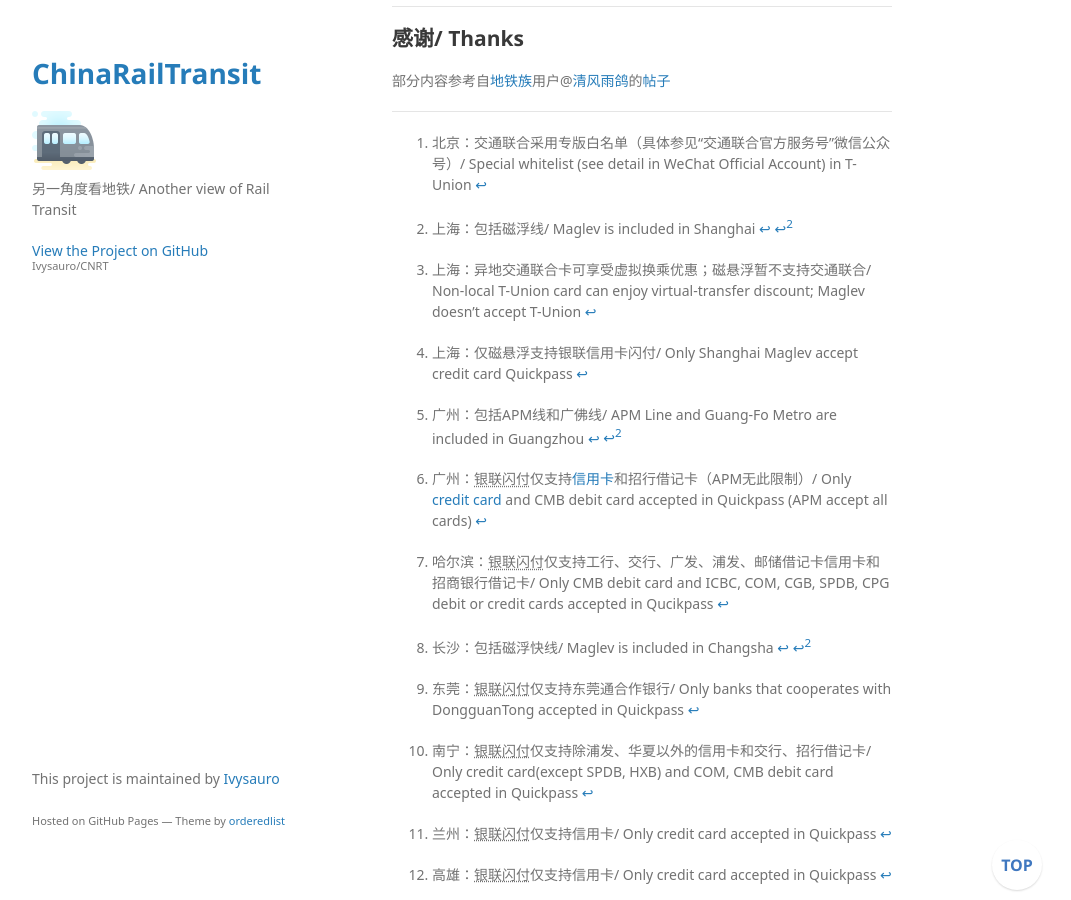
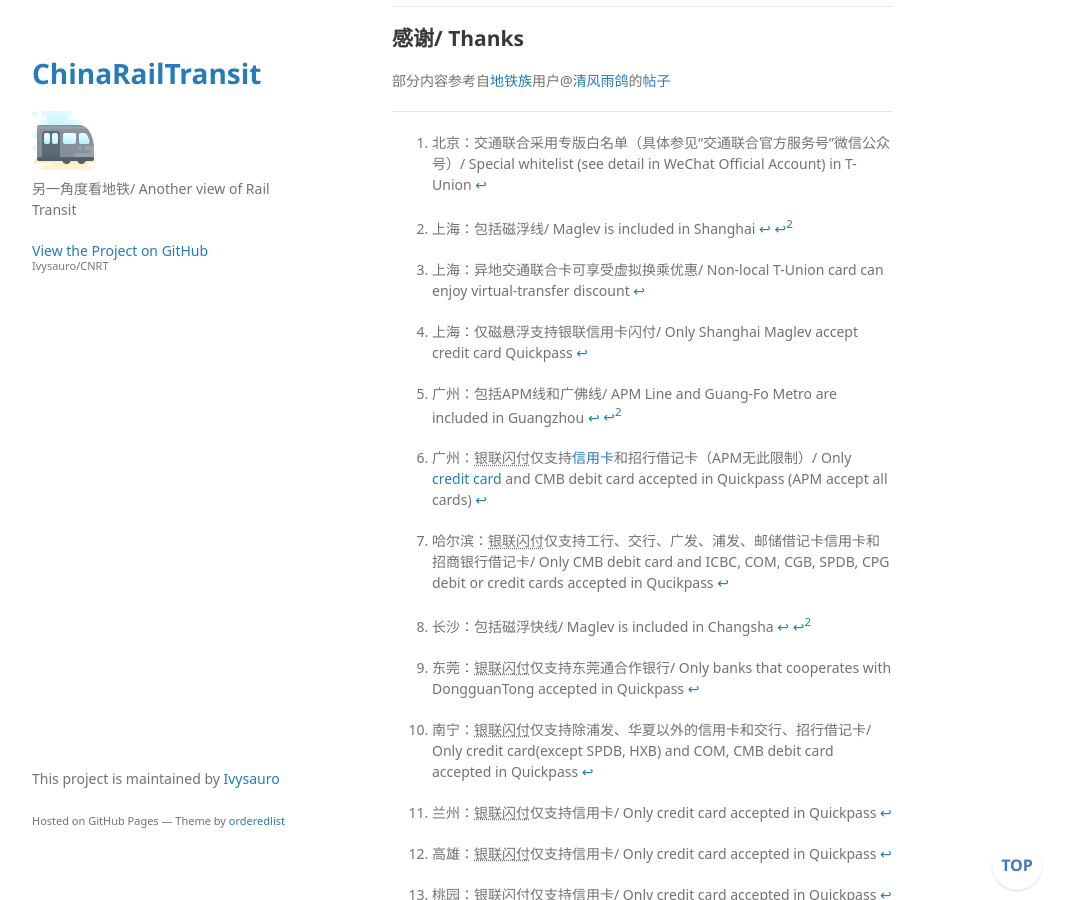
Before and after one commit to Ivysauro/CNRT, a Jekyll site: the page built from data/Pay.md, in a window 1280 px wide and 900 px high, scrolled down 8556 px. Shown: the whole window, without its empty margins (178-1249 px from the left). Built offline with Jekyll 4.4.1, drawn with Linux system fonts in a browser that asks for light colours; some web fonts are replaced; our own code applies the rules of GitHub Pages for plain Markdown files; a script that is not in the unit is left out.

Commit message:
🍊更新上海数据
上海磁悬浮支持交通联合（过时消息）

```diff
--- a/data/Pay.md
+++ b/data/Pay.md
@@ -86,7 +86,7 @@
 
 [^bj]: 北京：交通联合采用专版白名单（具体参见“交通联合官方服务号”微信公众号）/ Special whitelist (see detail in WeChat Official Account) in T-Union
 
-[^sh1]: 上海：异地交通联合卡可享受虚拟换乘优惠；磁悬浮暂不支持交通联合/ Non-local T-Union card can enjoy virtual-transfer discount; Maglev doesn't accept T-Union
+[^sh1]: 上海：异地交通联合卡可享受虚拟换乘优惠/ Non-local T-Union card can enjoy virtual-transfer discount
 
 [^sh2]: 上海：仅磁悬浮支持银联信用卡闪付/ Only Shanghai Maglev accept credit card Quickpass
 
@@ -100,11 +100,11 @@
 
 [^lz]: 兰州：银联闪付仅支持信用卡/ Only credit card accepted in Quickpass
 
+[^kh]: 高雄：银联闪付仅支持信用卡/ Only credit card accepted in Quickpass
+
 [^ty]: 桃园：机场捷运支持在线购票后扫码过闸/ Only Taoyuan Airport MRT support after buying ticket online
 
 [^ty2]: 桃园：银联闪付仅支持信用卡/ Only credit card accepted in Quickpass
-
-[^kh]: 高雄：银联闪付仅支持信用卡/ Only credit card accepted in Quickpass
 
 ## 购票/ Tickets
 
```
